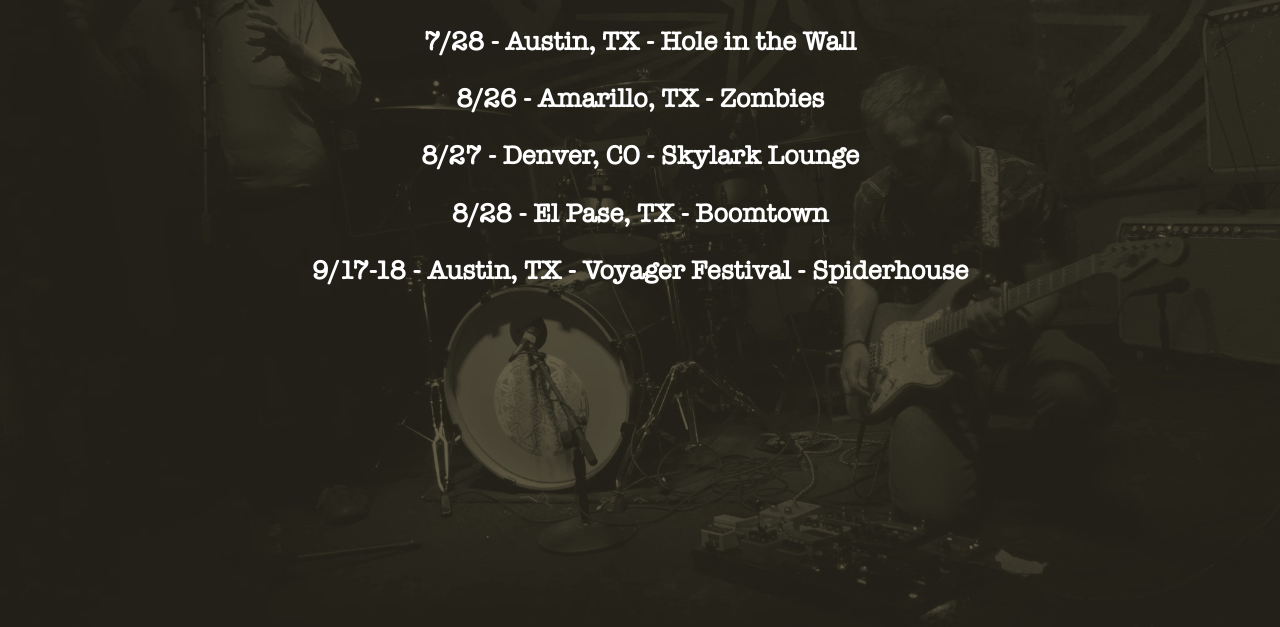
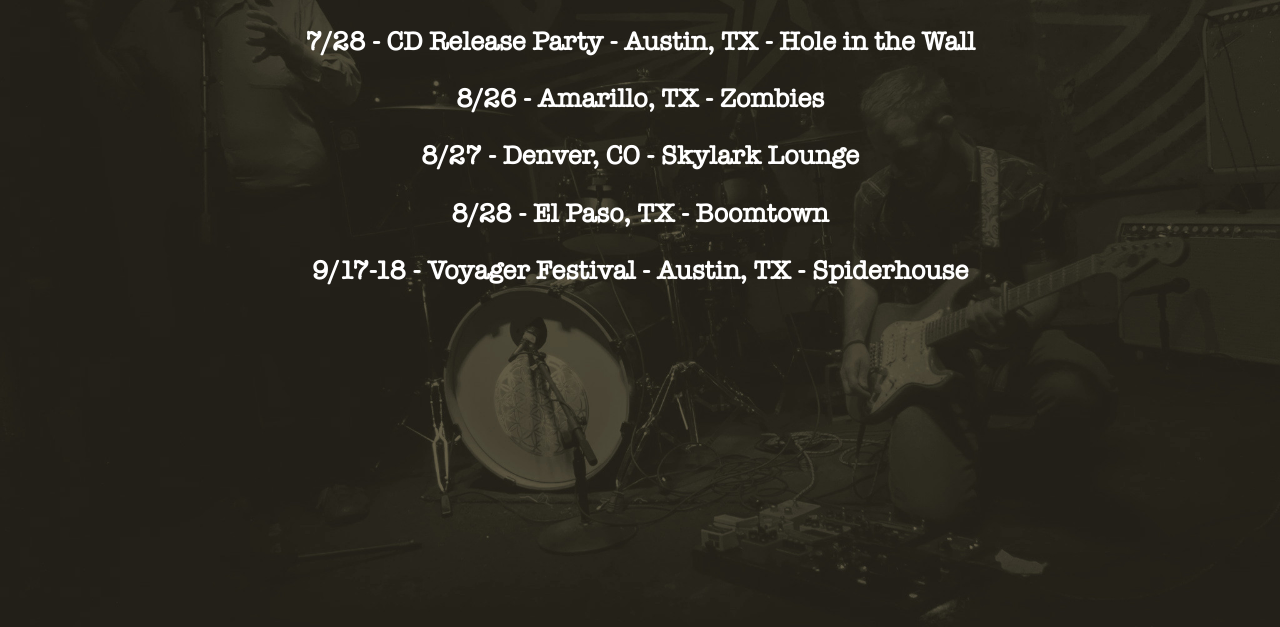
Before and after one commit to postwriter/postwriter.github.io, a plain HTML site: page shows.html in a window 1280 px wide. Shown: the part 173-800 px from the top of the page. Drawn offline with Linux system fonts and the light colour scheme.

Commit message:
Fixing shows typos/formatting

```diff
--- a/shows.html
+++ b/shows.html
@@ -32,11 +32,11 @@
 			</div>
 			<div class="description">
 			<h1> Shows </h1>
-				<h3> 7/28 - Austin, TX - Hole in the Wall </h3>
+				<h3> 7/28 - CD Release Party - Austin, TX - Hole in the Wall </h3>
 				<h3> 8/26 - Amarillo, TX - Zombies </h3>
 				<h3> 8/27 - Denver, CO - Skylark Lounge </h3>
-				<h3> 8/28 - El Pase, TX - Boomtown </h3>
-				<h3> 9/17-18 - Austin, TX - Voyager Festival - Spiderhouse </h3>
+				<h3> 8/28 - El Paso, TX - Boomtown </h3>
+				<h3> 9/17-18 - Voyager Festival - Austin, TX - Spiderhouse </h3>
 			</div>
 		</div>
 	</div>
```
